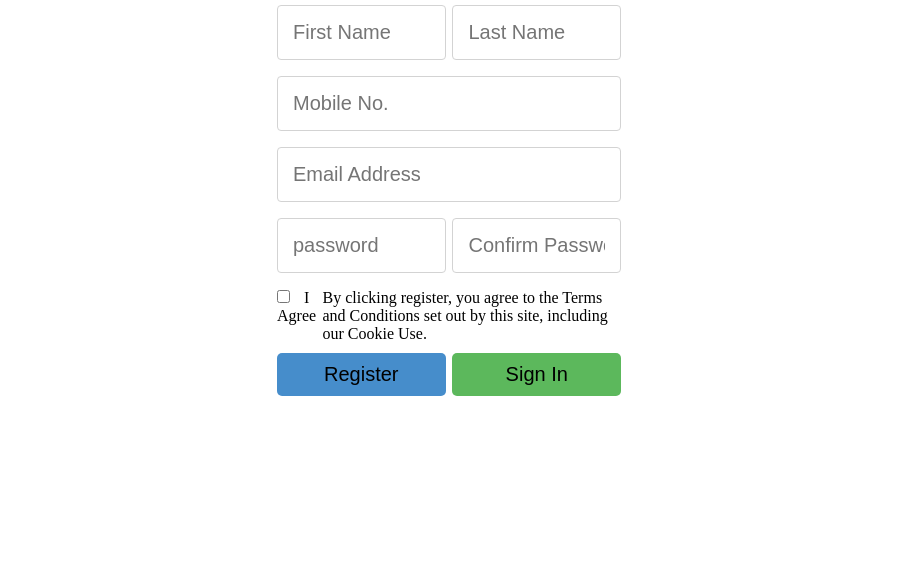
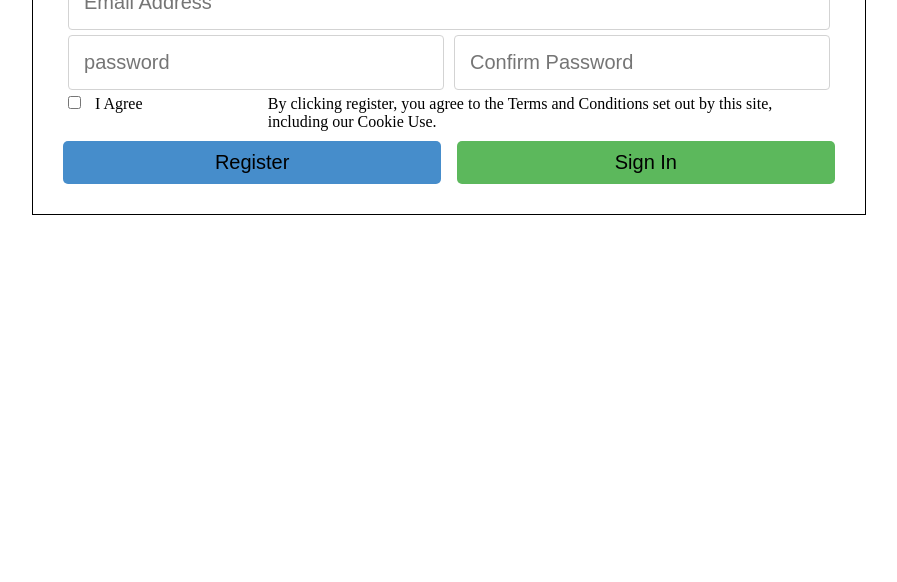
Before and after one commit to truont2/HTML_assignment, a plain HTML site: page index.html in a window 1280 px wide. Shown: the part 218-800 px from the top of the page, without its empty margins (191-1088 px from the left). Drawn offline with Linux system fonts and the light colour scheme.

Commit message:
used gap css

```diff
--- a/index.html
+++ b/index.html
@@ -11,17 +11,21 @@
     <div class="form-container">
         <h1>Sign Up</h1>
         <form >
-            <div class="row">
-                <input placeholder="First Name" class="form-input short"/>
-                <input placeholder="Last Name" class="form-input short"/>
+            <div class="signup-form__row">
+                <input placeholder="First Name" class="signup-form__input short"/>
+                <input placeholder="Last Name" class="signup-form__input short"/>
             </div>
-            <input placeholder="Mobile No."  class="form-input"/>
-            <input placeholder="Email Address"  class="form-input"/>
-            <div class="row">
-                <input placeholder="password"  class="form-input short"/>
-                 <input placeholder="Confirm Password"  class="form-input short"/>
+            <div class="signup-form__row">
+                <input placeholder="Mobile No."  class="signup-form__input"/>
             </div>
-            <div class="row">
+            <div class="signup-form__row">
+                <input placeholder="Email Address"  class="signup-form__input"/>
+            </div>
+            <div class="signup-form__row">
+                <input placeholder="password"  class="signup-form__input short"/>
+                 <input placeholder="Confirm Password"  class="signup-form__input short"/>
+            </div>
+            <div class="signup-form__row">
                 <div class="agree">
                     <input type="checkbox" id="agree" name="agree"/>
                     <label for="agree">I Agree</label>
--- a/styles.css
+++ b/styles.css
@@ -8,19 +8,22 @@ h1 {
     text-align: center;
 }
 
-body {
+/* body {
   width: 100vw;
   height: 100vh;
   display: flex;
   align-items: center;
   justify-content: center;
-}
+} */
 
 .form-container {
-  width: 30%;
+    border: 1px solid black;
+    width: fit-content;
+    padding: 10px;
+    display: grid;
+    justify-content: center;
+    margin: auto;
 }
-
-
 
 form {
     padding: 20px;
@@ -28,11 +31,10 @@ form {
 
 .form-input {
     width: 100%;
-    padding: 15px;
+
     margin-bottom: 1rem;
-    border-radius: 4px;
-    border: 1px solid lightgray;
-    font-size: 20px
+
+
 }
 
 input:focus {
@@ -40,10 +42,18 @@ input:focus {
     border-color: rgb(122, 137, 223);
     box-shadow: rgb(122, 137, 223) 0px 0px 16px;
 }
+
 .row {
     display: flex;
     justify-content: space-between;
     width: 100%;
+}
+
+.signup-form__row {
+    /* border: 1px solid black; */
+    display: flex;
+    gap: 10px;
+    margin: 5px;
 }
 
 .short {
@@ -77,6 +87,16 @@ button {
     background-color: rgba(92,184,92,255)
 }
 
+.signup-form__input,
+.signup-form__btn {
+    flex-grow: 1;
+    padding: 15px;
+    border-radius: 4px;
+    border: 1px solid lightgray;
+    font-size: 20px
+}
+
+
 
 @media screen and (max-width: 768px) {
     .form-container {
```
